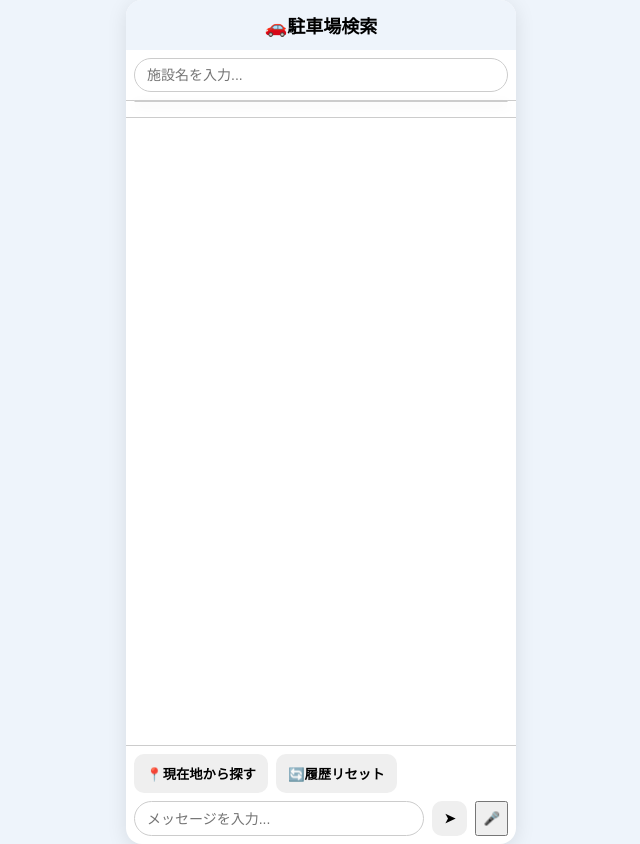
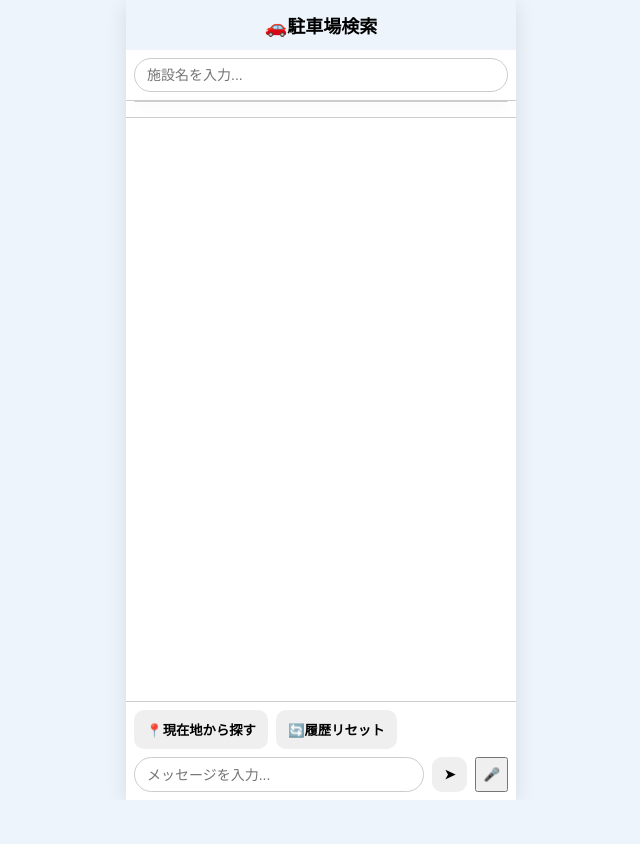
Before and after one commit to linlin316/car-parking, a Flask app: page / in a window 1280 px wide. Shown: the whole page, without its empty margins (319-959 px from the left). After the commit the page ends 800 px from the top, so only its background shows below. Run offline with Flask 3, Linux system fonts and the light colour scheme; some libraries are stand-ins or nearby versions.

Commit message:
スマホ対応修正

```diff
--- a/static/style.css
+++ b/static/style.css
@@ -39,14 +39,15 @@ body {
 }
 
 
-/* チャットアプリ全体の外枠 (スマホ画面風のサイズ) */
+/* チャットアプリ全体の外枠 (スマホのサイズ) */
 .chat-container {
-    width: 390px;
-    height: 844px;
+    width: 100%;
+    max-width: 390px;
+    height: 100dvh;
+    border-radius: 0;
     display: flex;
     flex-direction: column;
     background-color: white;
-    border-radius: 16px;
     overflow: hidden;
     box-shadow: 0 4px 20px rgba(0,0,0,0.1);
 }
```
